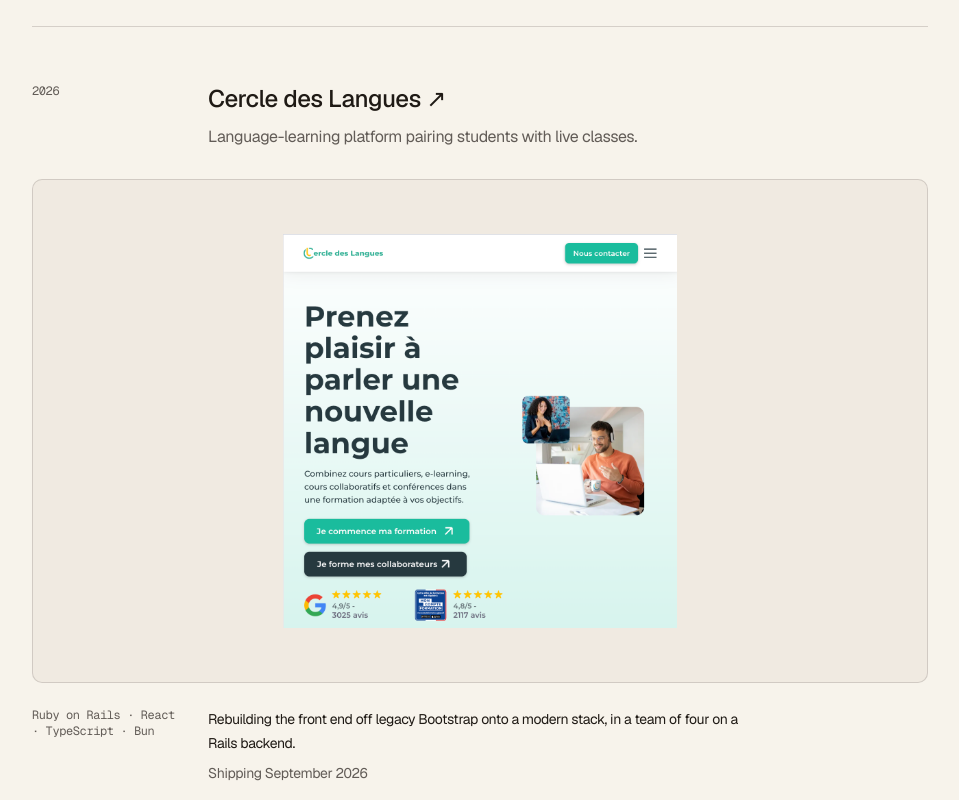
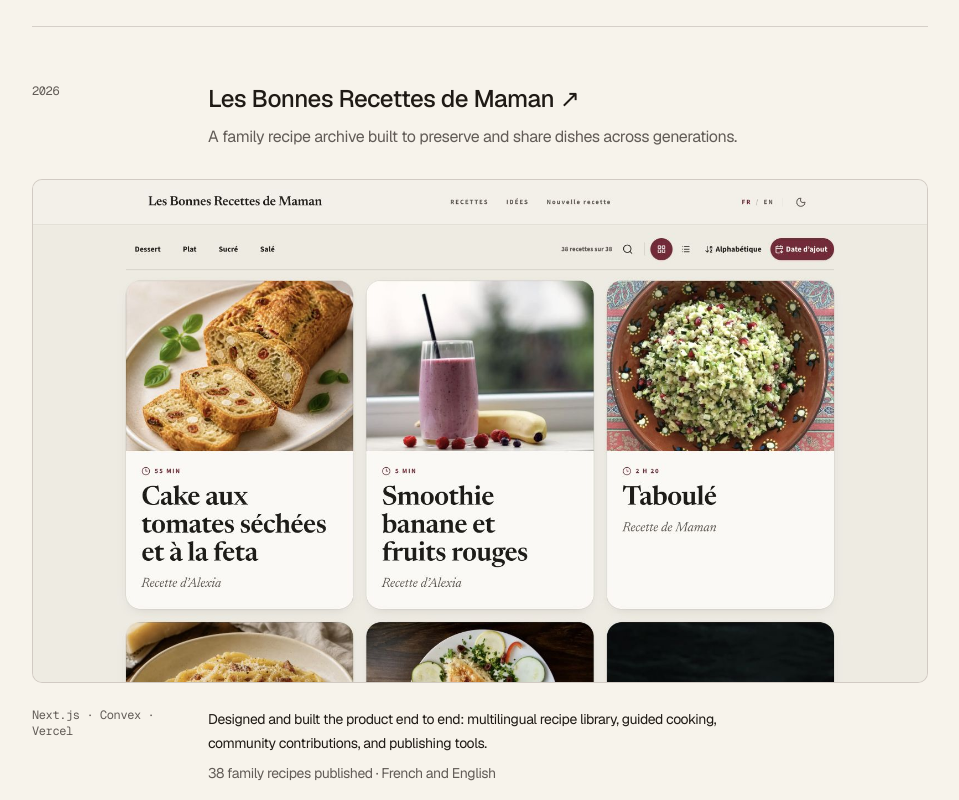
Before and after one commit to doncarlo5/projulienthomas, a Next.js app: page / in a window 1280 px wide. Shown: the part 1280-2080 px from the top of the page, without its empty margins (160-1119 px from the left). Built offline with nearby package versions, Linux system fonts and the light colour scheme; no server answers.

Commit message:
Add family recipes project to portfolio

```diff
--- a/app/data.ts
+++ b/app/data.ts
@@ -76,6 +76,22 @@ export const PROJECTS: Project[] = [
     id: 'project3',
     category: 'personal',
     platform: ['Vite', 'Expo', 'iOS', 'Android'],
+  },
+  {
+    name: 'Les Bonnes Recettes de Maman',
+    description:
+      'A family recipe archive built to preserve and share dishes across generations.',
+    link: 'https://les-bonnes-recettes-de-maman.vercel.app/fr',
+    image: '/les-bonnes-recettes-de-maman.jpg',
+    imageAlt:
+      'Les Bonnes Recettes de Maman recipe library with food photography and recipe cards',
+    id: 'project9',
+    category: 'personal',
+    platform: ['Next.js', 'Convex', 'Vercel'],
+    year: '2026',
+    featured: true,
+    role: 'Designed and built the product end to end: multilingual recipe library, guided cooking, community contributions, and publishing tools.',
+    result: '38 family recipes published · French and English',
   },
   {
     name: 'Dunk Hunt',
--- a/app/jt-company/page.tsx
+++ b/app/jt-company/page.tsx
@@ -5,7 +5,12 @@ import { EMAIL, PROJECTS, SOCIAL_LINKS, type Project } from '../data'
 
 const ARROW_OUT = '↗︎'
 
-const STUDIO_PROJECT_IDS = new Set(['project3', 'project4', 'project5'])
+const STUDIO_PROJECT_IDS = new Set([
+  'project3',
+  'project4',
+  'project5',
+  'project9',
+])
 
 const STUDIO_PROJECTS = PROJECTS.filter((project) =>
   STUDIO_PROJECT_IDS.has(project.id),
@@ -73,7 +78,7 @@ function ProjectCard({
               priority={priority}
               sizes="(max-width: 640px) calc(100vw - 40px), 440px"
               className={`transition-transform duration-500 ease-out group-hover:scale-[1.015] ${
-                project.id === 'project1'
+                project.id === 'project1' || project.id === 'project9'
                   ? 'object-cover object-top'
                   : 'object-contain p-[8%]'
               }`}
--- a/app/page.tsx
+++ b/app/page.tsx
@@ -66,7 +66,7 @@ function ProjectVisual({
   project: FeaturedProject
   priority?: boolean
 }) {
-  const isLAAX = project.id === 'project1'
+  const isFullBleed = project.id === 'project1' || project.id === 'project9'
 
   return (
     <SmartLink
@@ -82,7 +82,7 @@ function ProjectVisual({
           priority={priority}
           sizes="(max-width: 640px) calc(100vw - 40px), 896px"
           className={
-            isLAAX
+            isFullBleed
               ? 'object-cover object-top transition-transform duration-500 ease-out group-hover:scale-[1.01]'
               : 'object-contain p-[8%] transition-transform duration-500 ease-out group-hover:scale-[1.01] sm:p-[6%]'
           }
```
Also changed, not shown: public/les-bonnes-recettes-de-maman.jpg (added).
